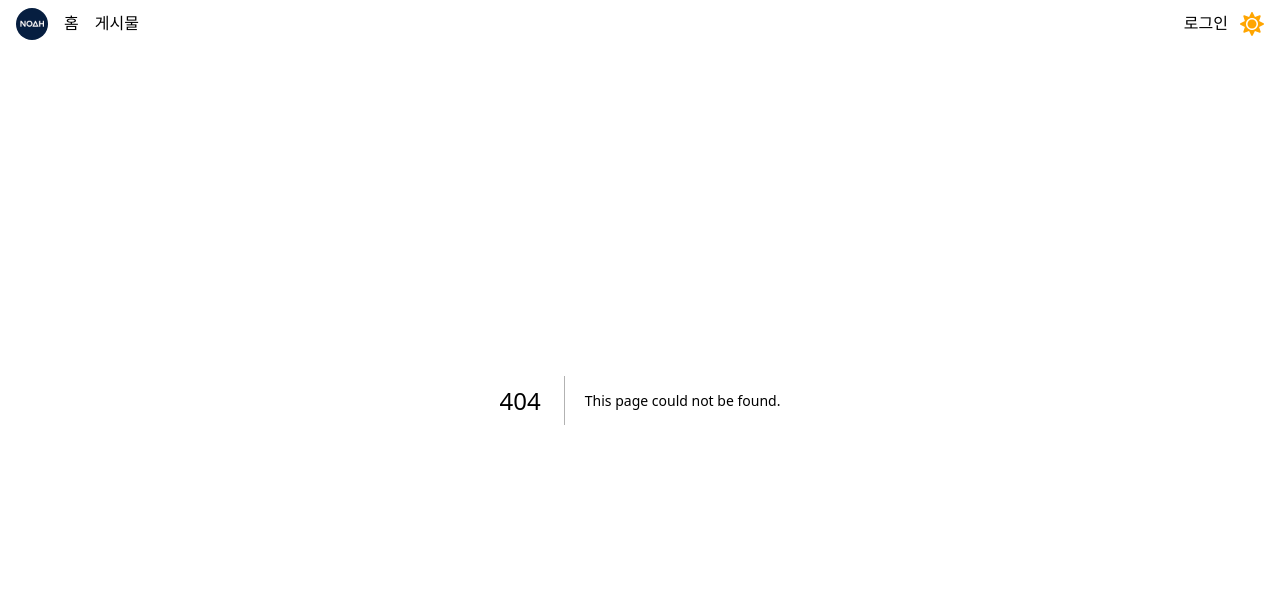
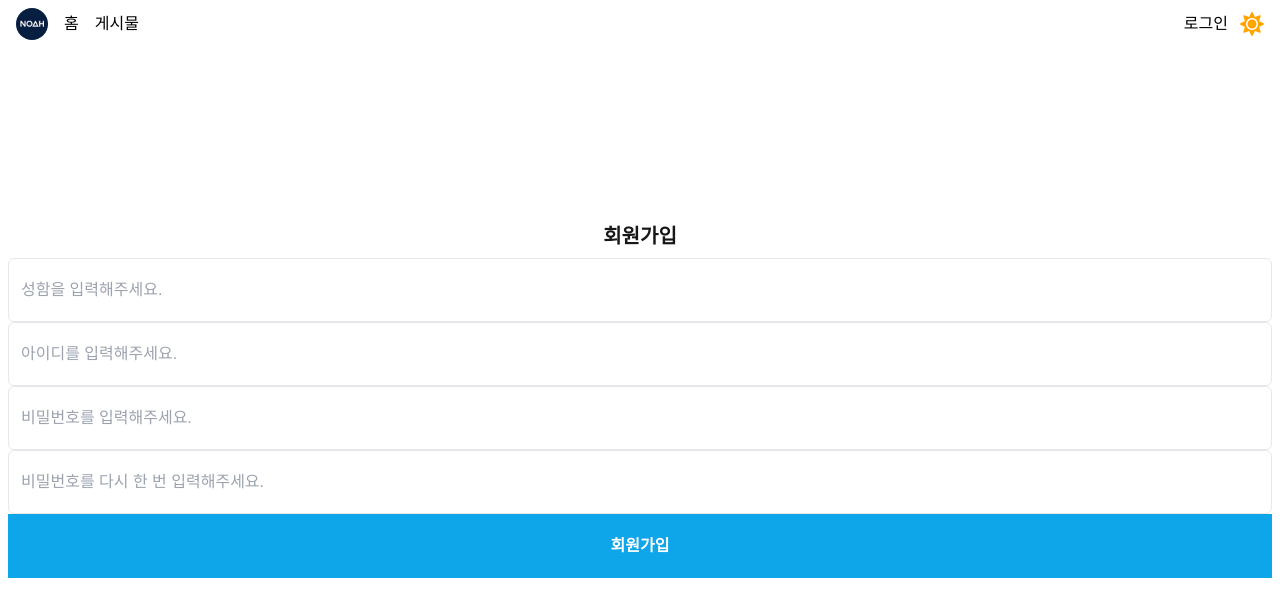
Before and after one commit to Hyun-EG/noah, a Next.js app: page /signup in a window 1280 px wide. Before the commit this address had no page. Shown: the top 616 px of the page. Built offline with nearby package versions, Linux system fonts and the light colour scheme; a web font is replaced by a local one.

Commit message:
Feat: 간단한 회원가입 로직만 구현

```diff
--- /dev/null
+++ b/app/signup/_components/SignupForm.tsx
@@ -0,0 +1,97 @@
+"use client";
+
+import Input from "@/app/(components)/common/Input";
+import LoadingOverlay from "@/app/(components)/common/LoadingOverlay";
+import React, { useState } from "react";
+
+const SignupForm = () => {
+  const [user, setUser] = useState({
+    name: "",
+    id: "",
+    password: "",
+    confirmPassword: "",
+  });
+  const [isLoading, setIsLoading] = useState(false);
+
+  const handleSignup = async (e: React.MouseEvent<HTMLButtonElement>) => {
+    e.preventDefault();
+    setIsLoading(true);
+    try {
+      const res = await fetch("/api/signup", {
+        method: "POST",
+        headers: {
+          "Content-Type": "application/json",
+        },
+        body: JSON.stringify({
+          name: user.name,
+          id: user.id,
+          password: user.password,
+          confirmPassword: user.confirmPassword,
+        }),
+      });
+      const result = await res.json();
+      if (!res.ok) {
+        alert(result.meesage);
+        return;
+      }
+      alert(result.message);
+    } catch (err) {
+      console.error(err, "서버 에러 발생");
+    } finally {
+      setIsLoading(false);
+    }
+  };
+
+  return (
+    <>
+      {isLoading && <LoadingOverlay />}
+      <form>
+        <Input
+          value={user.name}
+          onChange={(e) => {
+            setUser({ ...user, name: e.target.value });
+          }}
+          placeholder="성함을 입력해주세요."
+          name="name"
+          type="text"
+        />
+        <Input
+          value={user.id}
+          onChange={(e) => {
+            setUser({ ...user, id: e.target.value });
+          }}
+          placeholder="아이디를 입력해주세요."
+          name="id"
+          type="text"
+        />
+        <Input
+          value={user.password}
+          onChange={(e) => {
+            setUser({ ...user, password: e.target.value });
+          }}
+          placeholder="비밀번호를 입력해주세요."
+          name="password"
+          type="password"
+        />
+        <Input
+          value={user.confirmPassword}
+          onChange={(e) => {
+            setUser({ ...user, confirmPassword: e.target.value });
+          }}
+          placeholder="비밀번호를 다시 한 번 입력해주세요."
+          name="confirmPassword"
+          type="password"
+        />
+        <button
+          className="w-full h-16 bg-sky-500 text-white font-bold"
+          type="submit"
+          onClick={handleSignup}
+        >
+          회원가입
+        </button>
+      </form>
+    </>
+  );
+};
+
+export default SignupForm;
--- /dev/null
+++ b/app/signup/page.tsx
@@ -0,0 +1,13 @@
+import React from "react";
+import SignupForm from "./_components/SignupForm";
+
+const SignupPage = () => {
+  return (
+    <section className="h-screen px-2 flex flex-col justify-center itmes-center gap-2">
+      <h1 className="text-xl text-center font-bold">회원가입</h1>
+      <SignupForm />
+    </section>
+  );
+};
+
+export default SignupPage;
```
